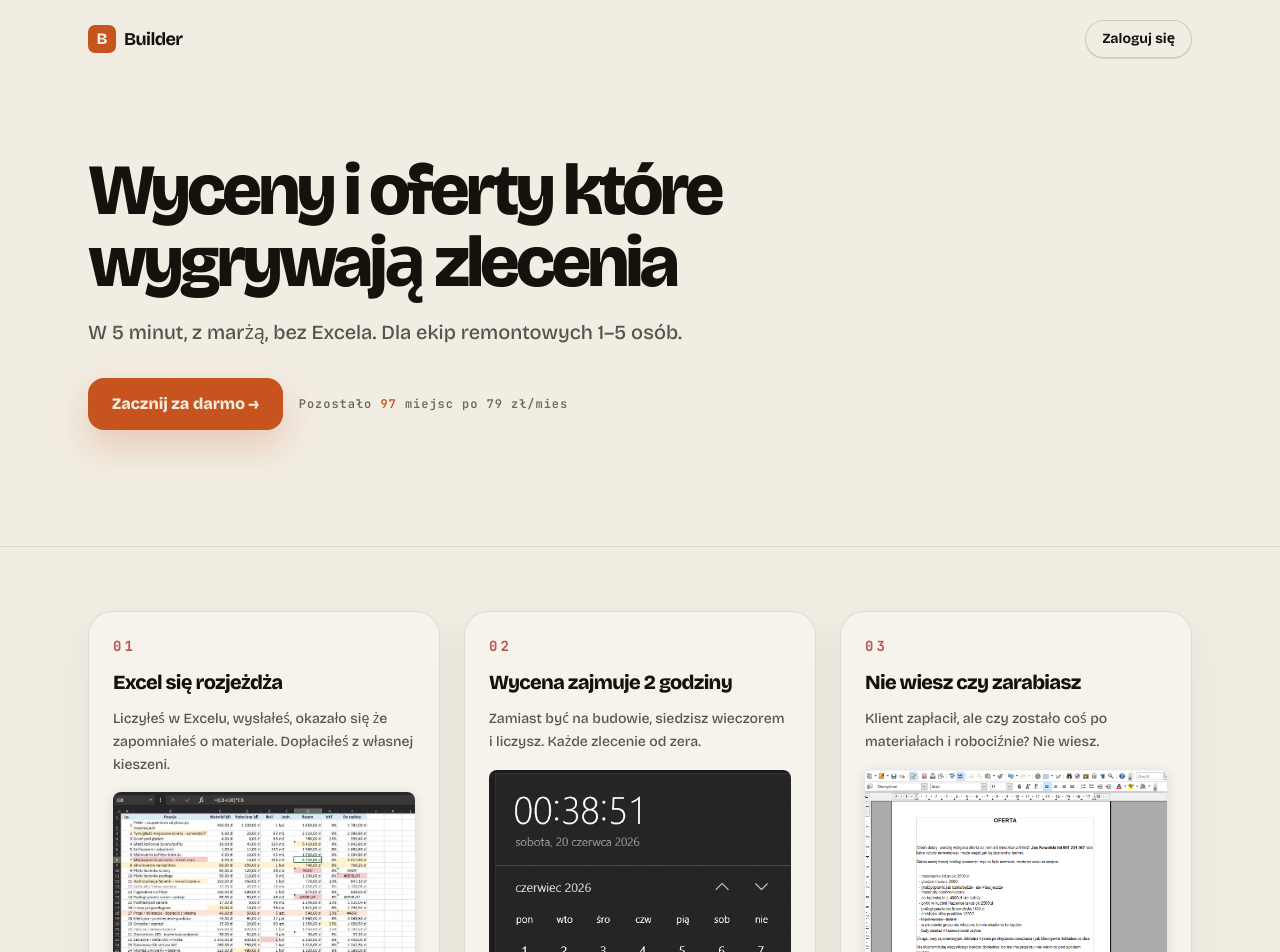
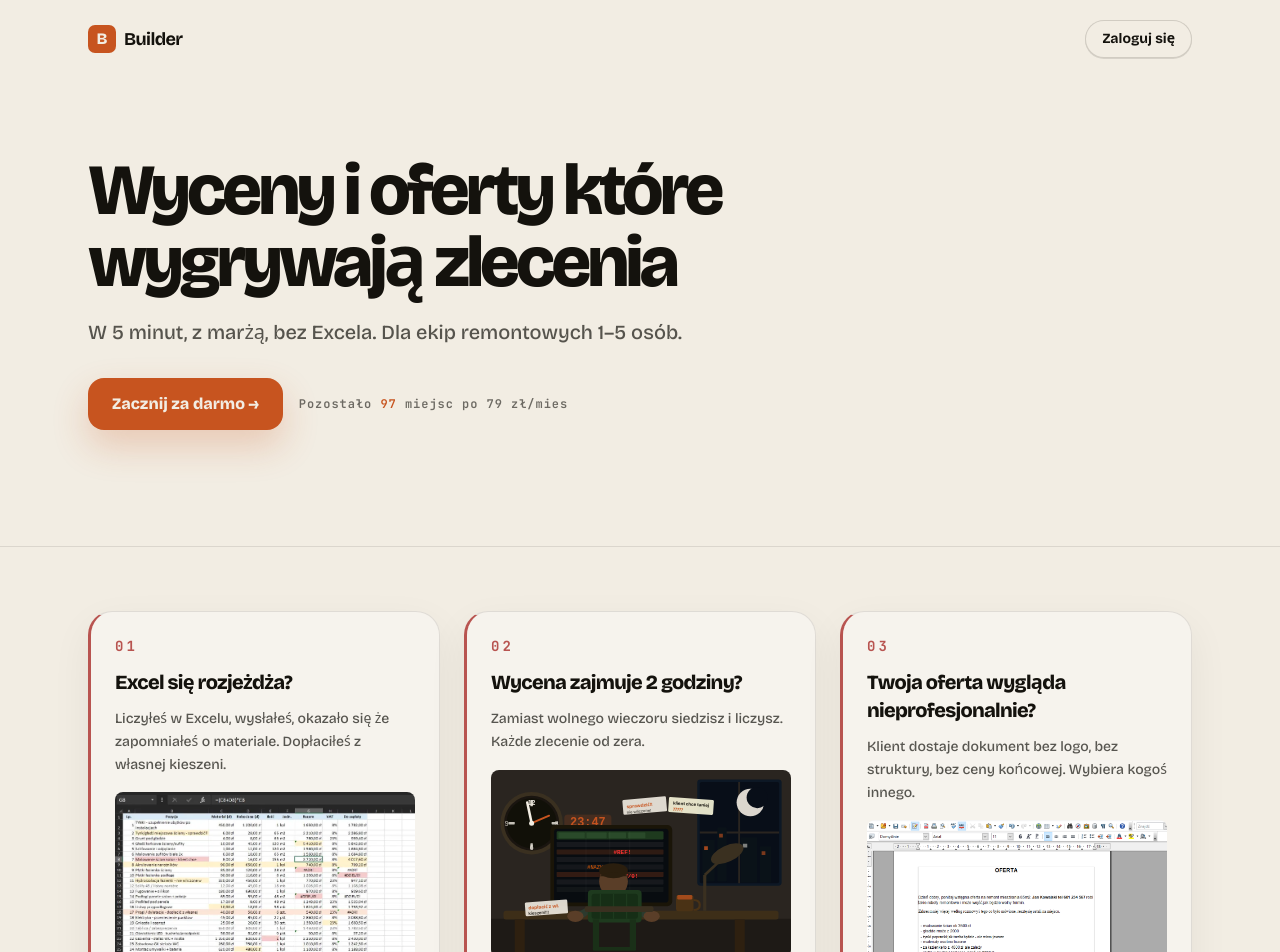
Before and after one commit to Carlosantos-bot/builder-landing, a React (Vite) app: page / in a window 1280 px wide. Shown: the top 952 px of the page. Built offline with nearby package versions, Linux system fonts and the light colour scheme; no server answers.

Commit message:
use night illustration in pain cards

```diff
--- /dev/null
+++ b/src/components/NightIllustration.tsx
@@ -0,0 +1,109 @@
+export function NightIllustration() {
+    return (
+      <svg viewBox="0 0 480 300" xmlns="http://www.w3.org/2000/svg" style={{width:"100%",borderRadius:"8px",marginTop:"16px"}}>
+        <rect width="480" height="300" fill="#2a2520"/>
+        <rect y="238" width="480" height="62" fill="#1e1a16"/>
+        {/* okno */}
+        <rect x="330" y="15" width="135" height="170" rx="5" fill="#0d1825"/>
+        <rect x="334" y="19" width="127" height="162" rx="3" fill="#080e18"/>
+        <line x1="397" y1="19" x2="397" y2="181" stroke="#2a2520" strokeWidth="3"/>
+        <line x1="334" y1="100" x2="461" y2="100" stroke="#2a2520" strokeWidth="3"/>
+        <circle cx="415" cy="52" r="22" fill="#F2EDE3" opacity="0.9"/>
+        <circle cx="426" cy="44" r="17" fill="#080e18"/>
+        <rect x="338" y="112" width="20" height="66" fill="#0a1218"/>
+        <rect x="362" y="92" width="15" height="86" fill="#0a1218"/>
+        <rect x="400" y="108" width="26" height="72" fill="#0a1218"/>
+        <rect x="430" y="122" width="18" height="58" fill="#0a1218"/>
+        <rect x="341" y="122" width="6" height="6" fill="#C7541F" opacity="0.8"/>
+        <rect x="365" y="102" width="6" height="6" fill="#C7541F" opacity="0.6"/>
+        <rect x="403" y="118" width="7" height="6" fill="#F2EDE3" opacity="0.5"/>
+        <rect x="433" y="130" width="6" height="6" fill="#C7541F" opacity="0.6"/>
+        {/* zegar */}
+        <circle cx="65" cy="85" r="50" fill="#3a3020"/>
+        <circle cx="65" cy="85" r="44" fill="#1a1510"/>
+        <circle cx="65" cy="85" r="40" fill="#111008"/>
+        <rect x="63" y="48" width="4" height="10" rx="1" fill="#F2EDE3" opacity="0.9"/>
+        <rect x="63" y="117" width="4" height="10" rx="1" fill="#F2EDE3" opacity="0.8"/>
+        <rect x="28" y="83" width="10" height="4" rx="1" fill="#F2EDE3" opacity="0.8"/>
+        <rect x="97" y="83" width="10" height="4" rx="1" fill="#F2EDE3" opacity="0.8"/>
+        <text x="65" y="56" textAnchor="middle" fontSize="11" fill="#F2EDE3" opacity="0.95" fontWeight="bold" fontFamily="sans-serif">12</text>
+        <text x="105" y="89" textAnchor="middle" fontSize="11" fill="#F2EDE3" opacity="0.85" fontFamily="sans-serif">3</text>
+        <text x="65" y="128" textAnchor="middle" fontSize="11" fill="#F2EDE3" opacity="0.85" fontFamily="sans-serif">6</text>
+        <text x="25" y="89" textAnchor="middle" fontSize="11" fill="#F2EDE3" opacity="0.85" fontFamily="sans-serif">9</text>
+        <line x1="65" y1="85" x2="58" y2="52" stroke="#F2EDE3" strokeWidth="4" strokeLinecap="round"/>
+        <line x1="65" y1="85" x2="93" y2="73" stroke="#C7541F" strokeWidth="3" strokeLinecap="round"/>
+        <circle cx="65" cy="85" r="4" fill="#F2EDE3"/>
+        {/* 23:47 */}
+        <rect x="118" y="72" width="74" height="26" rx="4" fill="#C7541F" opacity="0.18" stroke="#C7541F" strokeWidth="1.2"/>
+        <text x="155" y="90" textAnchor="middle" fontSize="19" fill="#C7541F" opacity="0.98" fontFamily="monospace" fontWeight="bold">23:47</text>
+        {/* karteczki ściana */}
+        <rect x="210" y="48" width="70" height="24" rx="2" fill="#F2EDE3" opacity="0.9" transform="rotate(-5 210 48)"/>
+        <text x="217" y="61" fontSize="7.5" fill="#C7541F" fontWeight="bold" transform="rotate(-5 217 61)">sprawdzić!!</text>
+        <text x="217" y="70" fontSize="6.5" fill="#14120D" opacity="0.8" transform="rotate(-5 217 70)">nie wliczone!</text>
+        <rect x="285" y="43" width="72" height="24" rx="2" fill="#fffde0" opacity="0.88" transform="rotate(4 285 43)"/>
+        <text x="291" y="55" fontSize="7" fill="#14120D" fontWeight="bold" transform="rotate(4 291 55)">klient chce taniej</text>
+        <text x="291" y="65" fontSize="7.5" fill="#C7541F" fontWeight="bold" transform="rotate(4 291 65)">?????</text>
+        {/* monitor */}
+        <rect x="95" y="88" width="195" height="130" rx="8" fill="#1a1508"/>
+        <rect x="101" y="94" width="183" height="118" rx="5" fill="#080c10"/>
+        <rect x="105" y="98" width="171" height="13" rx="2" fill="#1e3a1e"/>
+        <rect x="108" y="100" width="42" height="9" rx="1" fill="#2a4a2a"/>
+        <rect x="153" y="100" width="32" height="9" rx="1" fill="#2a4a2a"/>
+        <rect x="188" y="100" width="28" height="9" rx="1" fill="#2a4a2a"/>
+        <rect x="219" y="100" width="28" height="9" rx="1" fill="#2a4a2a"/>
+        <rect x="105" y="115" width="171" height="8" rx="1" fill="#F2EDE3" opacity="0.06"/>
+        <rect x="105" y="127" width="171" height="8" rx="1" fill="#C7541F" opacity="0.2"/>
+        <rect x="105" y="139" width="171" height="8" rx="1" fill="#F2EDE3" opacity="0.06"/>
+        <rect x="105" y="151" width="171" height="8" rx="1" fill="#F2EDE3" opacity="0.05"/>
+        <rect x="105" y="163" width="171" height="8" rx="1" fill="#C7541F" opacity="0.22"/>
+        <rect x="105" y="175" width="171" height="8" rx="1" fill="#F2EDE3" opacity="0.06"/>
+        <rect x="105" y="187" width="171" height="8" rx="1" fill="#F2EDE3" opacity="0.04"/>
+        <line x1="152" y1="98" x2="152" y2="208" stroke="#F2EDE3" strokeWidth="0.5" opacity="0.1"/>
+        <line x1="190" y1="98" x2="190" y2="208" stroke="#F2EDE3" strokeWidth="0.5" opacity="0.1"/>
+        <line x1="222" y1="98" x2="222" y2="208" stroke="#F2EDE3" strokeWidth="0.5" opacity="0.1"/>
+        <text x="196" y="135" fontSize="9.5" fill="#ff3333" opacity="0.98" fontFamily="monospace" fontWeight="bold">#REF!</text>
+        <text x="196" y="172" fontSize="9.5" fill="#ff3333" opacity="0.98" fontFamily="monospace" fontWeight="bold">#DIV/0!</text>
+        <text x="154" y="158" fontSize="8.5" fill="#ff6600" opacity="0.9" fontFamily="monospace">#NAZWA?</text>
+        <rect x="183" y="218" width="22" height="10" rx="2" fill="#2a1e08"/>
+        <rect x="170" y="226" width="48" height="5" rx="2" fill="#2a1e08"/>
+        {/* biurko */}
+        <rect x="20" y="225" width="440" height="14" rx="4" fill="#3d2e18"/>
+        <rect x="38" y="239" width="16" height="55" fill="#2e2010"/>
+        <rect x="390" y="239" width="16" height="55" fill="#2e2010"/>
+        {/* postać */}
+        <rect x="188" y="195" width="16" height="18" fill="#5a3e28"/>
+        <ellipse cx="196" cy="178" rx="23" ry="25" fill="#5a3e28"/>
+        <ellipse cx="196" cy="161" rx="23" ry="12" fill="#2a1e0e"/>
+        <path d="M173 170 Q196 157 219 170" fill="#2a1e0e"/>
+        <path d="M162 215 Q196 202 230 215 L234 228 L158 228 Z" fill="#2C3A2E"/>
+        <path d="M162 215 L138 228 L146 238 L166 223 Z" fill="#2C3A2E"/>
+        <path d="M230 215 L254 228 L246 238 L226 223 Z" fill="#2C3A2E"/>
+        <ellipse cx="135" cy="234" rx="13" ry="9" fill="#5a3e28"/>
+        <ellipse cx="257" cy="234" rx="13" ry="9" fill="#5a3e28"/>
+        {/* oparcie krzesła — na wierzchu postaci */}
+        <rect x="155" y="192" width="86" height="52" rx="6" fill="#1e3a1e"/>
+        <rect x="161" y="198" width="74" height="40" rx="4" fill="#162e16"/>
+        <line x1="175" y1="198" x2="175" y2="238" stroke="#1e3a1e" strokeWidth="2"/>
+        <line x1="196" y1="198" x2="196" y2="238" stroke="#1e3a1e" strokeWidth="2"/>
+        <line x1="217" y1="198" x2="217" y2="238" stroke="#1e3a1e" strokeWidth="2"/>
+        {/* nogi krzesła */}
+        <rect x="163" y="239" width="10" height="48" fill="#1a3018"/>
+        <rect x="222" y="239" width="10" height="48" fill="#1a3018"/>
+        <rect x="163" y="283" width="69" height="6" rx="2" fill="#1a3018"/>
+        {/* klawiatura */}
+        <rect x="150" y="218" width="110" height="9" rx="3" fill="#3a3020"/>
+        {/* kubek */}
+        <rect x="296" y="200" width="28" height="26" rx="4" fill="#4a3215"/>
+        <rect x="298" y="200" width="24" height="7" rx="2" fill="#C7541F" opacity="0.7"/>
+        <path d="M324 208 Q334 208 334 216 Q334 224 324 224" stroke="#4a3215" strokeWidth="3.5" fill="none"/>
+        {/* karteczka biurko */}
+        <rect x="54" y="212" width="68" height="22" rx="2" fill="#F2EDE3" opacity="0.9" transform="rotate(-4 54 212)"/>
+        <text x="60" y="223" fontSize="7.5" fill="#C7541F" fontWeight="bold" transform="rotate(-4 60 223)">dopłacić z wł.</text>
+        <text x="60" y="232" fontSize="7" fill="#14120D" transform="rotate(-4 60 232)">kieszeni!!!</text>
+        {/* lampa */}
+        <line x1="342" y1="225" x2="342" y2="168" stroke="#3a3020" strokeWidth="5"/>
+        <line x1="342" y1="168" x2="372" y2="140" stroke="#3a3020" strokeWidth="4"/>
+        <ellipse cx="378" cy="134" rx="28" ry="13" fill="#3a3020" transform="rotate(-25 378 134)"/>
+      </svg>
+    );
+  }
--- a/src/components/Pain.tsx
+++ b/src/components/Pain.tsx
@@ -1,3 +1,5 @@
+import { NightIllustration } from './NightIllustration'
+
 type PainCard = {
   k: '01' | '02' | '03'
   title: string
@@ -10,53 +12,41 @@ function PainVisual({ id }: { id: PainCard['k'] }) {
       <img
         src="/screenshots/excel-chaos.png"
         alt=""
-        className="mt-4 block w-full max-w-full rounded-lg shadow-[0_2px_12px_rgba(0,0,0,0.12)]"
+        className="mt-4 block w-full rounded-lg"
         loading="lazy"
       />
     )
   }
 
   if (id === '02') {
-    return (
-      <img
-        src="/screenshots/zegar.png"
-        alt=""
-        className="mt-4 mx-auto block w-full max-w-[320px] rounded-lg"
-        loading="lazy"
-      />
-    )
+    return <NightIllustration />
   }
 
   return (
-    <>
-      <img
-        src="/screenshots/word-chaos.png"
-        alt=""
-        className="mt-4 block w-full rounded-lg shadow-[0_2px_12px_rgba(0,0,0,0.12)]"
-        loading="lazy"
-      />
-      <p className="mt-2 text-[13px] italic text-[#C0392B]">
-        Twoja oferta wygląda jak coś zrobionego w 5 minut. Klient wybiera kogoś innego.
-      </p>
-    </>
+    <img
+      src="/screenshots/word-chaos.png"
+      alt=""
+      className="mt-4 block w-full rounded-lg"
+      loading="lazy"
+    />
   )
 }
 
 const PAINS: readonly PainCard[] = [
   {
     k: '01',
-    title: 'Excel się rozjeżdża',
+    title: 'Excel się rozjeżdża?',
     body: 'Liczyłeś w Excelu, wysłałeś, okazało się że zapomniałeś o materiale. Dopłaciłeś z własnej kieszeni.',
   },
   {
     k: '02',
-    title: 'Wycena zajmuje 2 godziny',
-    body: 'Zamiast być na budowie, siedzisz wieczorem i liczysz. Każde zlecenie od zera.',
+    title: 'Wycena zajmuje 2 godziny?',
+    body: 'Zamiast wolnego wieczoru siedzisz i liczysz. Każde zlecenie od zera.',
   },
   {
     k: '03',
-    title: 'Nie wiesz czy zarabiasz',
-    body: 'Klient zapłacił, ale czy zostało coś po materiałach i robociźnie? Nie wiesz.',
+    title: 'Twoja oferta wygląda nieprofesjonalnie?',
+    body: 'Klient dostaje dokument bez logo, bez struktury, bez ceny końcowej. Wybiera kogoś innego.',
   },
 ] as const
 
@@ -67,7 +57,7 @@ export function Pain() {
         {PAINS.map((p) => (
           <article
             key={p.title}
-            className="rounded-3xl border border-ink/10 bg-white/35 p-6 shadow-[0_14px_40px_rgba(20,18,13,0.06)]"
+            className="rounded-3xl border border-l-[3px] border-ink/10 border-l-[#B85450] bg-white/35 p-6 shadow-[0_14px_40px_rgba(20,18,13,0.06)]"
           >
             <div className="font-mono text-sm font-bold tracking-[0.22em] text-[#B85450]">
               {p.k}
--- a/src/components/Product.tsx
+++ b/src/components/Product.tsx
@@ -45,7 +45,7 @@ export function Product() {
         {STEPS.map((s) => (
           <article
             key={s.k}
-            className="rounded-3xl border border-ink/10 bg-white/45 p-6 shadow-[0_14px_40px_rgba(20,18,13,0.06)]"
+            className="rounded-3xl border border-l-[3px] border-ink/10 border-l-[#2C3A2E] bg-white/45 p-6 shadow-[0_14px_40px_rgba(20,18,13,0.06)]"
           >
             <div className="font-mono text-sm font-bold tracking-[0.22em] text-accent">
               {s.k}
```
